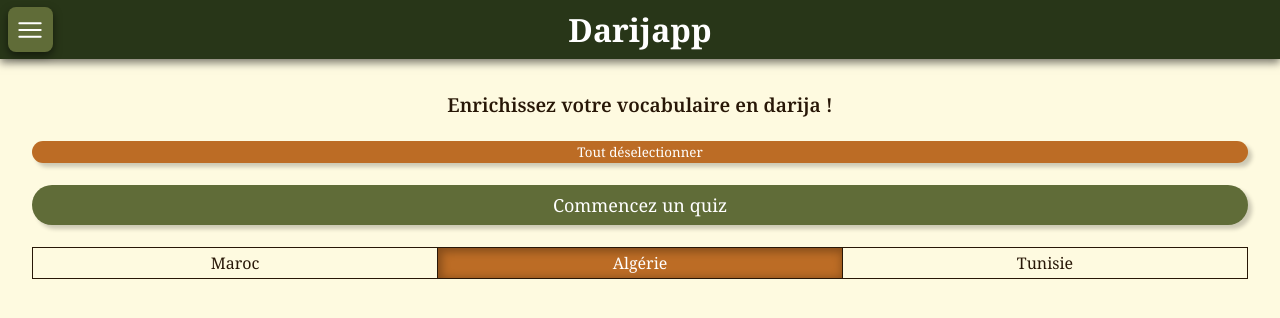
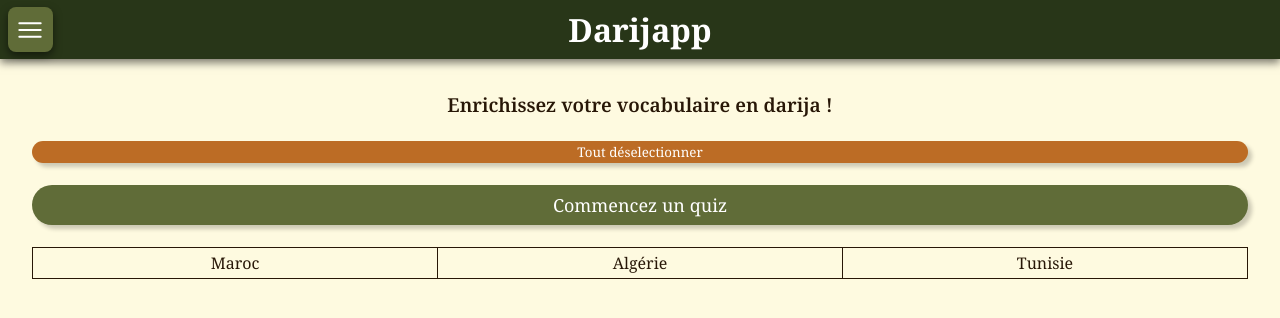
Before and after one commit to AdabLeDabe/Darijapp, a React (Vite) app in the folder darijapp-frontend/: page / in a window 1280 px wide. Shown: the top 318 px of the page. Built offline with nearby package versions, Linux system fonts and the light colour scheme.

Commit message:
Factorized toggle button into its own component

```diff
--- a/darijapp-frontend/src/App.css
+++ b/darijapp-frontend/src/App.css
@@ -51,22 +51,3 @@ h2 {
 .btn-secondary:active {
     background-color: var(--color-main-orange-pressed);
 }
-
-.toggle-btn-container {
-    display: flex;
-    border: 1px solid var(--color-text);
-    border-left: 0px solid var(--color-text);
-}
-
-.toggle-btn {
-    text-align: center;
-    flex: 1;
-    padding: 0.25rem;
-    border-left: 1px solid var(--color-text);;
-}
-
-.toggle-btn-enabled {
-    background-color: var(--color-main-orange);
-    color: var(--color-text-light);
-    box-shadow: inset 2px 2px 0.5rem 2px rgba(0, 0, 0, 0.288);
-}
--- a/darijapp-frontend/src/App.tsx
+++ b/darijapp-frontend/src/App.tsx
@@ -1,7 +1,11 @@
+import { useState } from 'react'
 import './App.css'
 import Navbar from './components/Navbar'
+import ToggleButtonsDialect from './components/ToggleButtonsDialect';
 
 function App() {
+    const [selectedDialect, setSelectedDialect] = useState<string>(""); //Temporary
+
     return (
         <>
             <Navbar />
@@ -14,11 +18,11 @@ function App() {
                 <button className='btn btn-primary btn-big' type='button'>Commencez un quiz</button>
                 <br />
                 <br />
-                <div className='toggle-btn-container'>
-                    <div className='toggle-btn'>Maroc</div>
-                    <div className='toggle-btn toggle-btn-enabled'>Algérie</div>
-                    <div className='toggle-btn'>Tunisie</div>
-                </div>
+                <ToggleButtonsDialect
+                    selectionChangedCallback={setSelectedDialect}
+                    option1='Maroc'
+                    option2='Algérie'
+                    option3='Tunisie' />
             </div>
         </>
     )
--- /dev/null
+++ b/darijapp-frontend/src/components/ToggleButtonsDialect.tsx
@@ -0,0 +1,35 @@
+import { useState } from "react";
+import "../styles/ToggleButtonsDialect.css"
+
+interface ToggleButtonsDialectProps {
+    selectionChangedCallback: (option: string) => void,
+    option1: string,
+    option2: string,
+    option3: string
+}
+
+function ToggleButtonsDialect({ selectionChangedCallback, option1, option2, option3 }: ToggleButtonsDialectProps) {
+    const [selectedOption, setSelectedOption] = useState<string>("");
+
+    const selectOption = (option: string) => {
+        setSelectedOption(option);
+        selectionChangedCallback(option);
+    }
+
+    const getOptionClassName = (option: string) => {
+        if (selectedOption === option)
+            return "toggle-btn-dialect toggle-btn-dialect-enabled";
+        else
+            return "toggle-btn-dialect"
+    }
+
+    return (
+        <div className='toggle-btn-dialect-container'>
+            <div onClick={() => selectOption(option1)} className={getOptionClassName(option1)}>{option1}</div>
+            <div onClick={() => selectOption(option2)} className={getOptionClassName(option2)}>{option2}</div>
+            <div onClick={() => selectOption(option3)} className={getOptionClassName(option3)}>{option3}</div>
+        </div>
+    )
+}
+
+export default ToggleButtonsDialect;
--- /dev/null
+++ b/darijapp-frontend/src/styles/ToggleButtonsDialect.css
@@ -0,0 +1,18 @@
+.toggle-btn-dialect-container {
+    display: flex;
+    border: 1px solid var(--color-text);
+    border-left: 0px solid var(--color-text);
+}
+
+.toggle-btn-dialect {
+    text-align: center;
+    flex: 1;
+    padding: 0.25rem;
+    border-left: 1px solid var(--color-text);;
+}
+
+.toggle-btn-dialect-enabled {
+    background-color: var(--color-main-orange);
+    color: var(--color-text-light);
+    box-shadow: inset 2px 2px 0.5rem 2px rgba(0, 0, 0, 0.288);
+}
```
